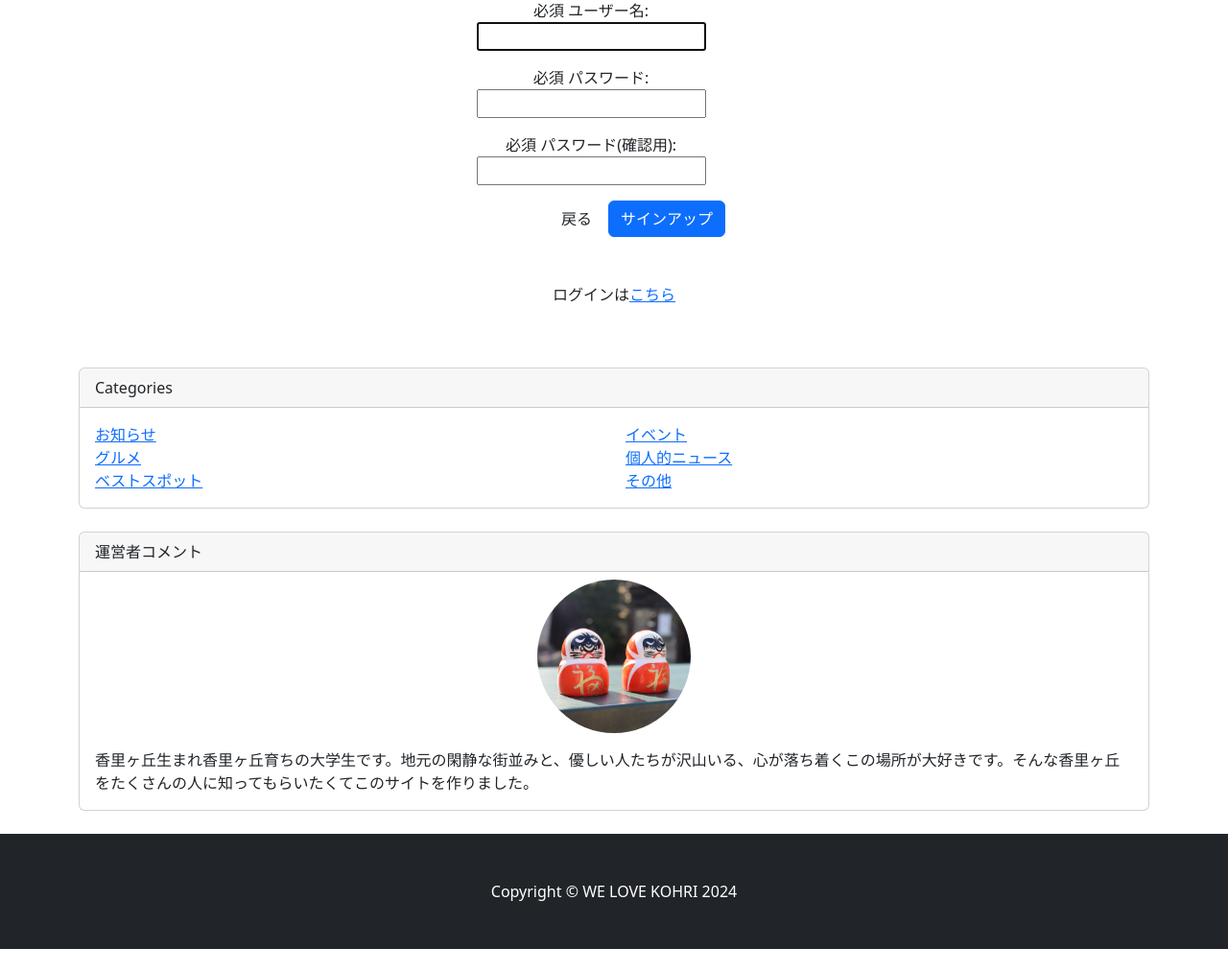
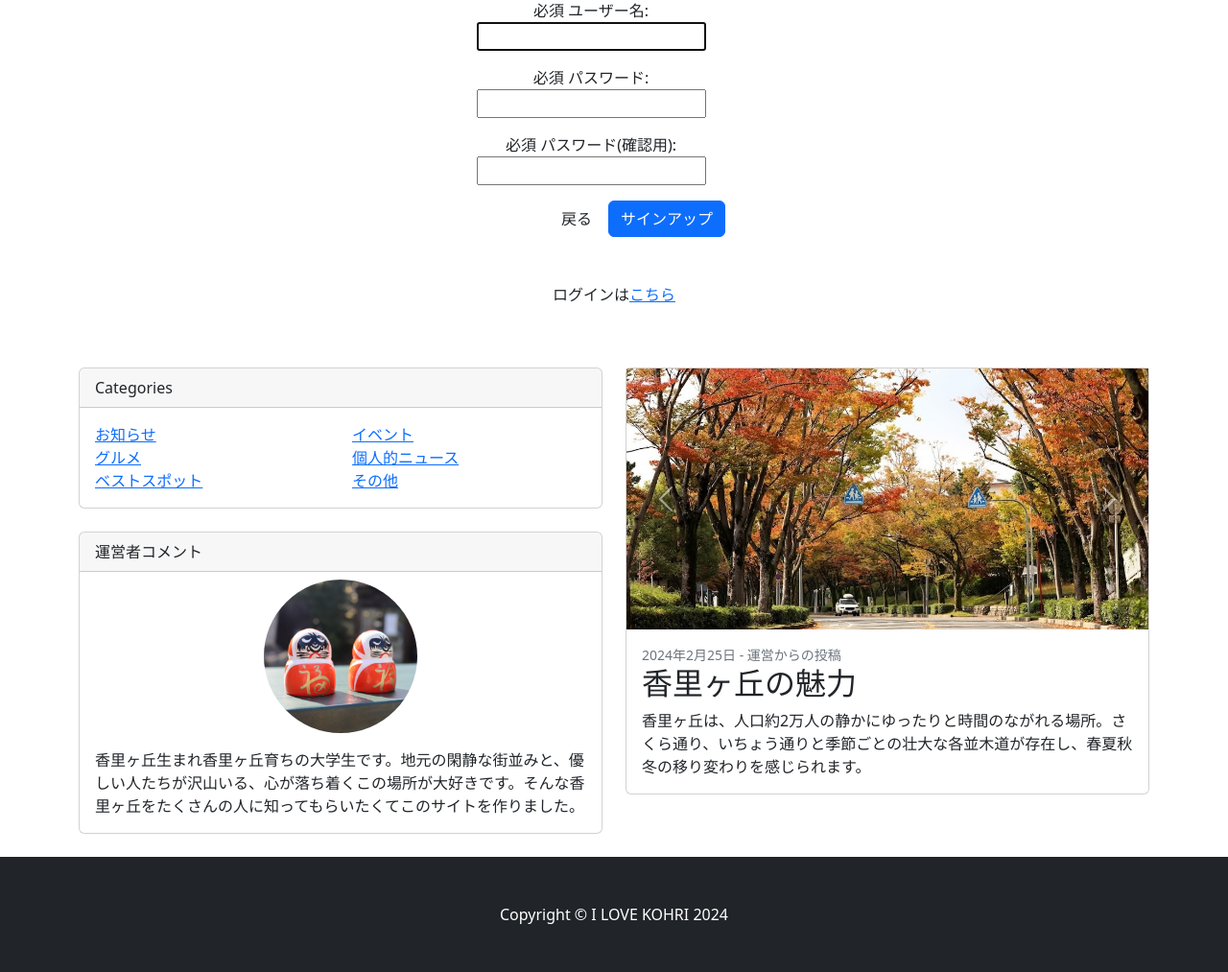
Before and after one commit to seyu0930/kohrigaoka_webapp, a Django app: page /accounts/signup/ in a window 1280 px wide. Shown: the part 360-1373 px from the top of the page at 96% size. Before the commit the page ends 1349 px from the top, so only its background shows below. Run offline with Django 4.2, Linux system fonts and the light colour scheme; some libraries are stand-ins or nearby versions.

Commit message:
modify accounts.html

```diff
--- a/config/settings/base.py
+++ b/config/settings/base.py
@@ -104,7 +104,7 @@ SITE_ID = 1
 
 LOGIN_URL = '/accounts/login/'
 
-LOGIN_REDIRECT_URL = "/mypage"
+LOGIN_REDIRECT_URL = "/mypage/"
 
 #LOGOUT_REDIRECT_URL = "accounts/logout/"
 
--- a/config/settings/locals.py
+++ b/config/settings/locals.py
@@ -97,7 +97,7 @@ SITE_ID = 1
 
 LOGIN_URL = '/accounts/login/'
 
-LOGIN_REDIRECT_URL = ""
+LOGIN_REDIRECT_URL = "/mypage/"
 
 #LOGOUT_REDIRECT_URL = "accounts/logout/"
 
@@ -149,4 +149,4 @@ STATIC_URL = '/static/'
 STATICFILES_DIRS = ([os.path.join(BASE_DIR, 'static'),])
 
 MEDIA_URL = '/media/'
-MEDIA_ROOT = os.path.join(BASE_DIR, 'media')
+MEDIA_ROOT = os.path.join(PARENT_DIR, 'media')
--- a/templates/accounts_index.html
+++ b/templates/accounts_index.html
@@ -55,7 +55,7 @@
                     </div>
                     {% block sidewidgets %}
                     <!-- Side widgets-->
-                    <div class="col-lg-12">
+                    <div class="col-lg-6">
                         <!-- Categories widget-->
                         <div class="card mb-4 mt-5">
                             <div class="card-header">Categories</div>
@@ -86,13 +86,18 @@
                             <div class="card-body">香里ヶ丘生まれ香里ヶ丘育ちの大学生です。地元の閑静な街並みと、優しい人たちが沢山いる、心が落ち着くこの場所が大好きです。そんな香里ヶ丘をたくさんの人に知ってもらいたくてこのサイトを作りました。</div>
                         </div>
                     </div>
+                    <div class="col-lg-6">
+                        <div class="card mb-4 mt-5">
+                            {% include "statementsfrommanager_include.html" %}
+                        </div>
+                    </div>
                     {% endblock %}
                 </div>
             </div>
         </main>
         <!-- Footer-->
         <footer class="py-5 bg-dark">
-            <div class="container"><p class="m-0 text-center text-white">Copyright &copy; WE LOVE KOHRI 2024</p></div>
+            <div class="container"><p class="m-0 text-center text-white">Copyright &copy; I LOVE KOHRI 2024</p></div>
         </footer>
         <!-- Bootstrap core JS-->
         <script src="https://cdn.jsdelivr.net/npm/bootstrap@5.2.3/dist/js/bootstrap.bundle.min.js"></script>
--- /dev/null
+++ b/templates/statementsfrommanager_include.html
@@ -0,0 +1,28 @@
+<!-- Featured blog post-->
+
+<div id="carouselExample" class="carousel slide">
+    <div class="carousel-inner">
+      <div class="carousel-item active">
+        <img src="/static/images/DSC0090.jpg" class="d-block w-100" alt="...">
+      </div>
+      <div class="carousel-item">
+        <img src="/static/images/kourigaoka-4-1-1024x684.jpg" class="d-block w-100" alt="...">
+      </div>
+      <div class="carousel-item">
+        <img src="/static/images/o1080061114852984826.jpg" class="d-block w-100" alt="...">
+      </div>
+    </div>
+    <button class="carousel-control-prev" type="button" data-bs-target="#carouselExample" data-bs-slide="prev">
+      <span class="carousel-control-prev-icon" aria-hidden="true"></span>
+      <span class="visually-hidden">Previous</span>
+    </button>
+    <button class="carousel-control-next" type="button" data-bs-target="#carouselExample" data-bs-slide="next">
+      <span class="carousel-control-next-icon" aria-hidden="true"></span>
+      <span class="visually-hidden">Next</span>
+    </button>
+  </div>
+<div class="card-body">
+    <div class="small text-muted">2024年2月25日 - 運営からの投稿</div>
+    <h2 class="card-title">香里ヶ丘の魅力</h2>
+    <p class="card-text">香里ヶ丘は、人口約2万人の静かにゆったりと時間のながれる場所。さくら通り、いちょう通りと季節ごとの壮大な各並木道が存在し、春夏秋冬の移り変わりを感じられます。</p>
+</div>
```
Also changed, not shown: templates/toppage/base.html (+3 -30 lines), media/images/IMG_497B870BD688-1.jpeg (added).
